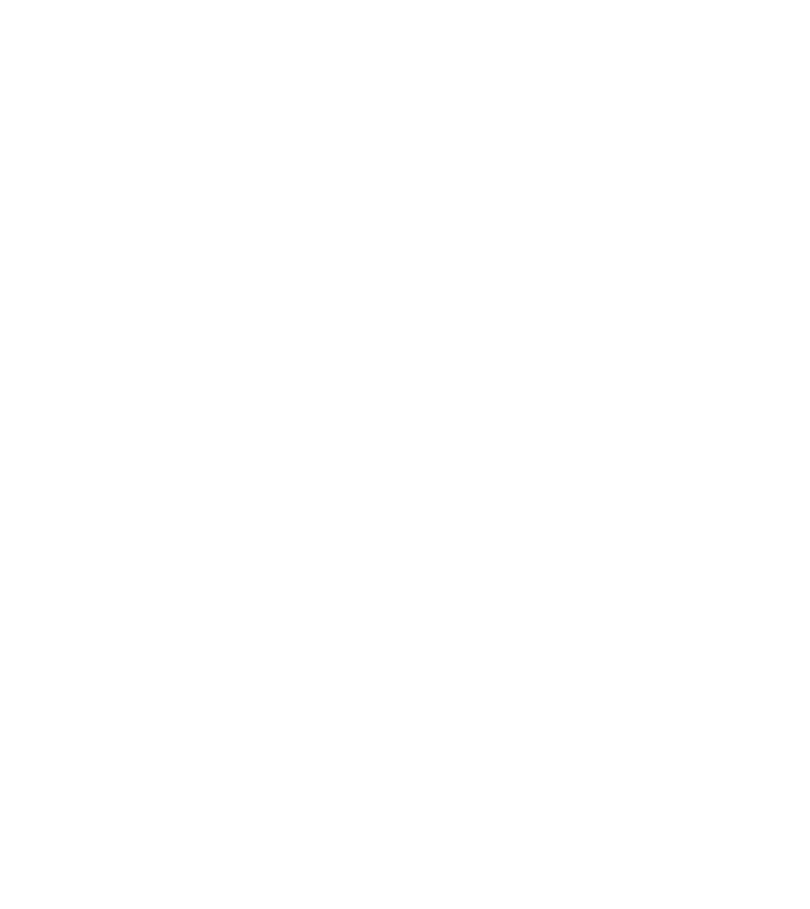
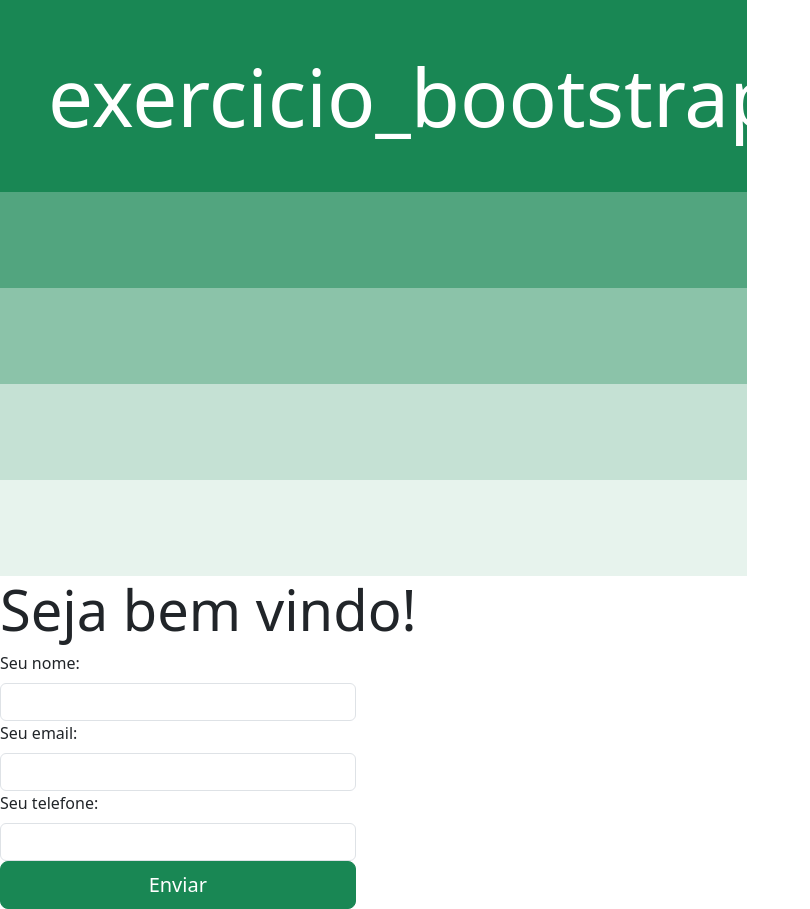
Before and after one commit to BetoCruz/formulario_bootstrap, a plain HTML site: page index.html in a window 1280 px wide. Shown: the whole page, without its empty margins (0-810 px from the left). Before the commit the page ends 800 px from the top, so only its background shows below. Drawn offline with nearby package versions, Linux system fonts and the light colour scheme.

Commit message:
fix: adição do gdradiente

```diff
--- a/index.html
+++ b/index.html
@@ -4,9 +4,33 @@
     <meta charset="UTF-8">
     <meta name="viewport" content="width=device-width, initial-scale=1.0">
     <link rel="stylesheet" href="	https://cdn.jsdelivr.net/npm/bootstrap@5.3.3/dist/css/bootstrap.min.css">
+    <link rel="stylesheet" href="main.css">
     <title>Document</title>
 </head>
 <body>
+    <div class="container-form">
+        <div class="col-md-7 g-0 lado1">
+            <div class="bg-success p-5 text-white display-1">exercicio_bootstraps</div>
+            <div class="bg-success p-5 text-white display-1 bg-opacity-75"></div>
+            <div class="bg-success p-5 text-dark bg-opacity-50"></div>
+            <div class="bg-success p-5 text-dark bg-opacity-25"></div>
+            <div class="bg-success p-5 text-dark bg-opacity-10"></div>
+        </div>
 
+        <div class="col-md-5 g-0 lado2">
+            <h2 class=" display-4">Seja bem vindo!</h2>
+            <form class="col-md-8">
+                <label class="form-label" for="nome">Seu nome:</label>
+                <input  class="form-control form-control-md" type="text" id="nome" >
+                <label class="form-label" for="email">Seu email:</label>
+                <input class="form-control form-control-md" type="email" id="email" >
+                <label class="form-label" for="telefone">Seu telefone:</label>
+                <input class="form-control form-control-md" type="tel" id="telefone" >
+                <div class="d-grid gap-2">
+                    <button class="btn btn-success btn-lg" type="button">Enviar</button>
+                </div>
+            </form>
+        </div>
+    </div>
 </body>
 </html>
```
